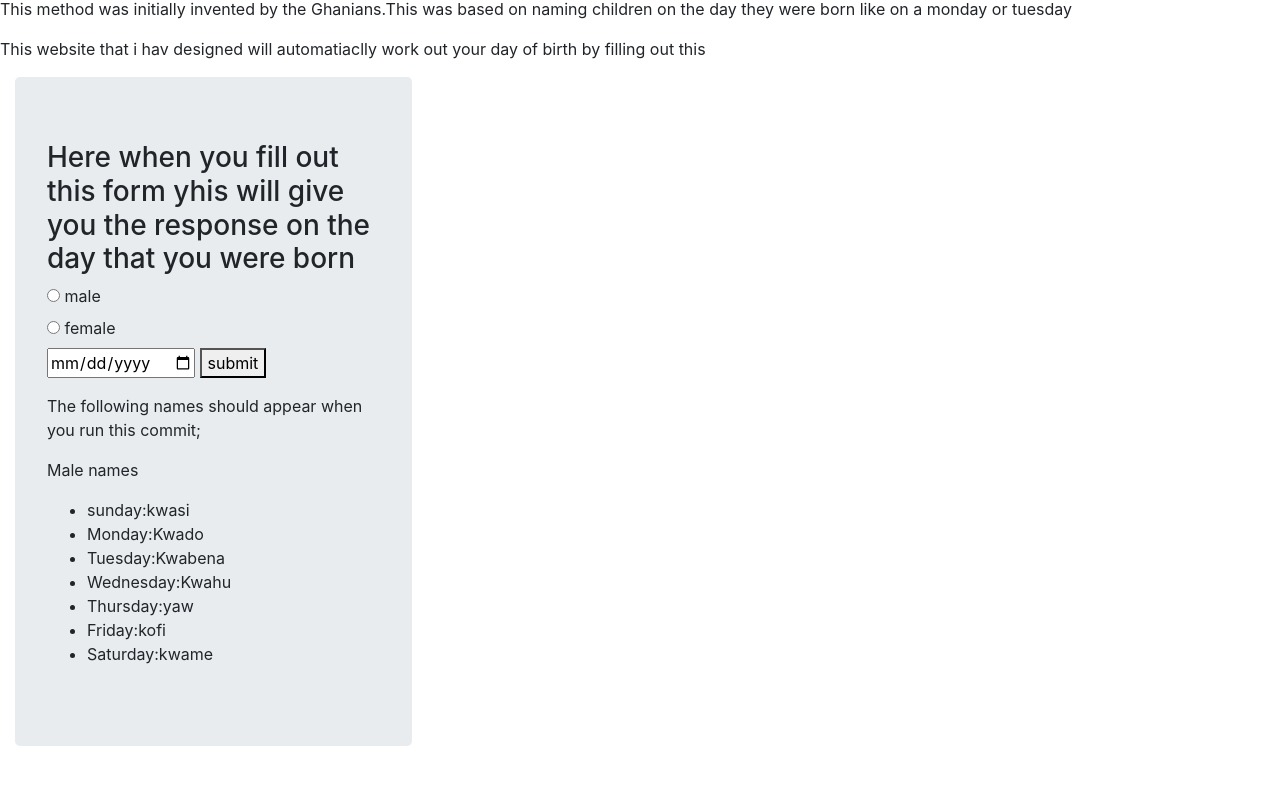
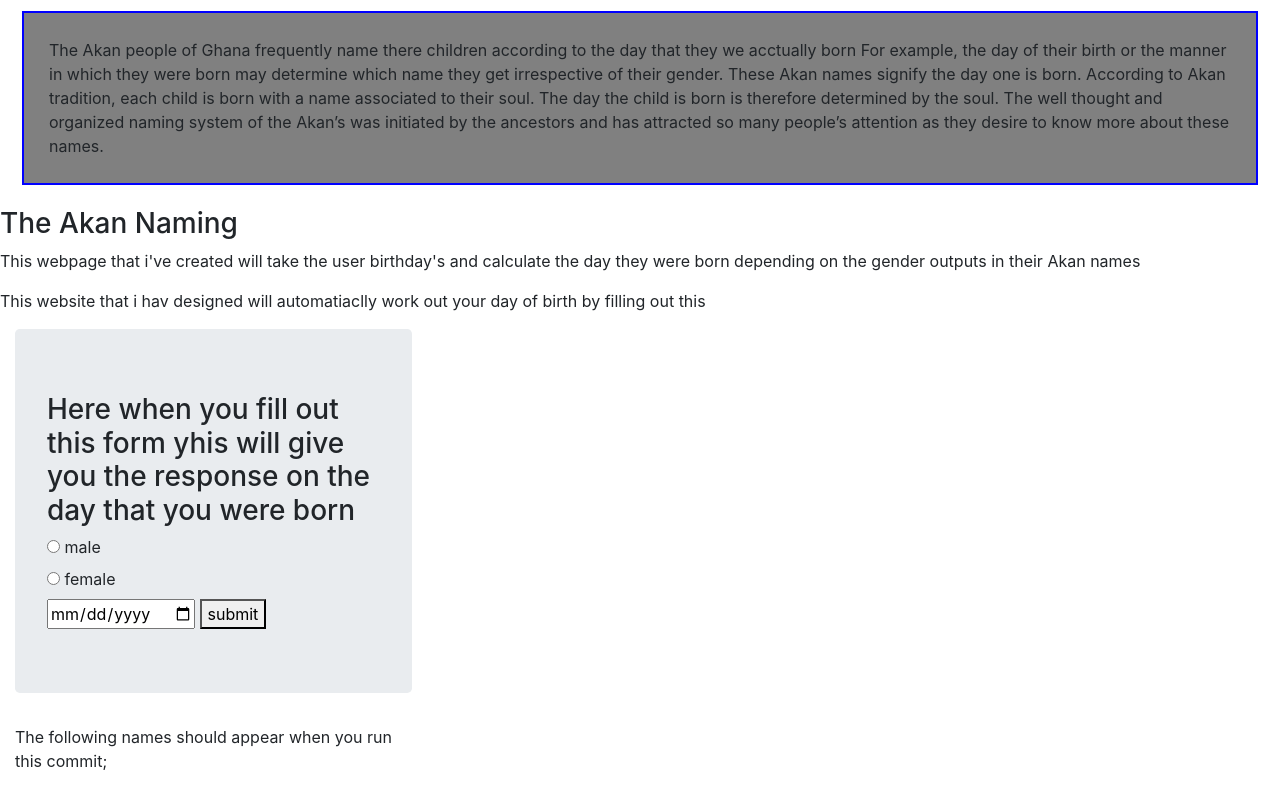
Before and after one commit to shemian/Akan-names, a plain HTML site: page index.html in a window 1280 px wide. Shown: the part 105-891 px from the top of the page. Drawn offline with Linux system fonts and the light colour scheme.

Commit message:
add text-box

```diff
--- a/css/style.css
+++ b/css/style.css
@@ -0,0 +1,15 @@
+.text-box{
+    border-left: 2px solid blue;
+    border-right: 4px solid blue;
+    border-top: 6px solid blue;
+    border-bottom: 19px solid black;
+    border: 2px solid blue;
+    padding: 25px;
+    margin:22px;
+    background-color:grey;
+}
+.h1{
+    text-align: center;
+    color: indianred;
+    font-style: inherit;
+}
--- a/index.html
+++ b/index.html
@@ -10,10 +10,17 @@
 
 <body>
     <h1>AKAN NAMES</h1>
-    <h2>This method was discovered by the Ghanas</h2>
-    <p>This method was initially invented by the Ghanians.This was based on naming children on the day they were born
-        like
-        on a monday or tuesday </p>
+    <h2>The Akan Origin</h2>
+    <div class="text-box">    The Akan people of Ghana frequently name there children according to the day that they we acctually born
+        For example, the day of their birth or the manner in which they were born may determine which name they get irrespective of their gender.
+        These Akan names signify the day one is born. According to Akan tradition, each child is born with a name associated to their soul.
+         The day the child is born is therefore determined by the soul.
+         The well thought and organized naming system of the Akan’s was initiated by the ancestors and has attracted so many people’s attention as they desire to know more about these names.</div>
+    <h3>The Akan Naming</h3>
+    <p>This webpage that i've created will take the user birthday's and calculate the day they were born depending on the
+        gender outputs in their Akan names
+    </p>
+
     <!-- <P>These names vary on the day the child was born</P>
             <p>male(M) and females(f)</p>
             <ul>
@@ -39,6 +46,7 @@
                 <input type="date" placeholder="DD"  id="d" required>
                 <button type="button" onclick="work()">submit</button>
             </form>
+        </div>
 
             <p id="demo"></p>
             <P>The following names should appear when you run this commit;</P>
```
